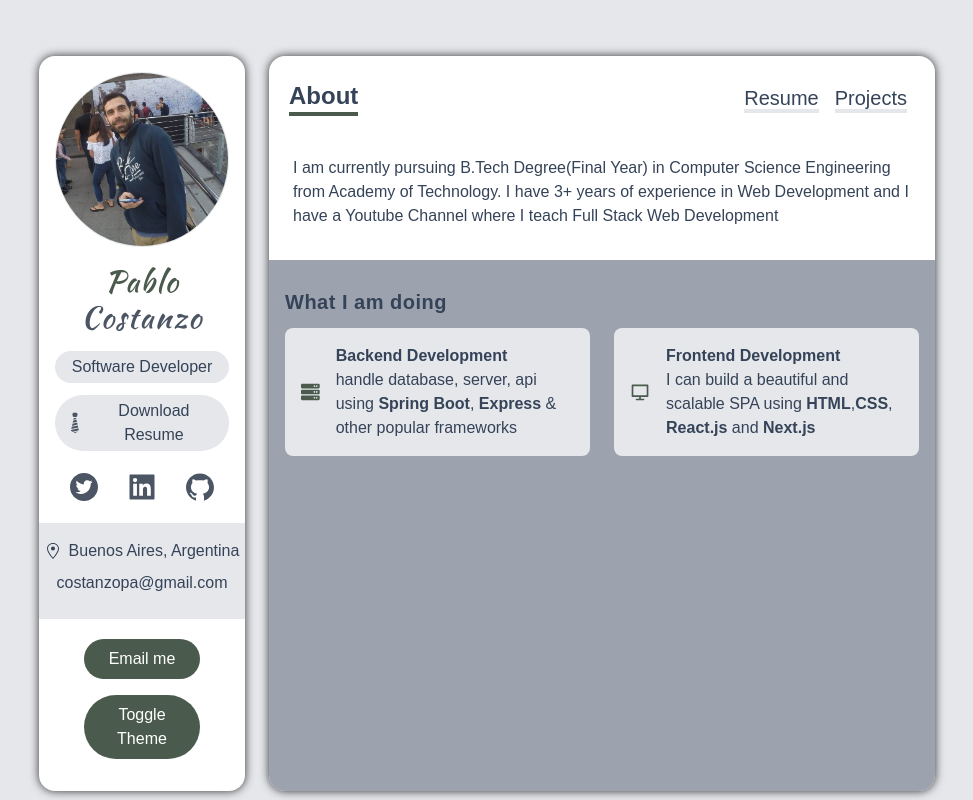
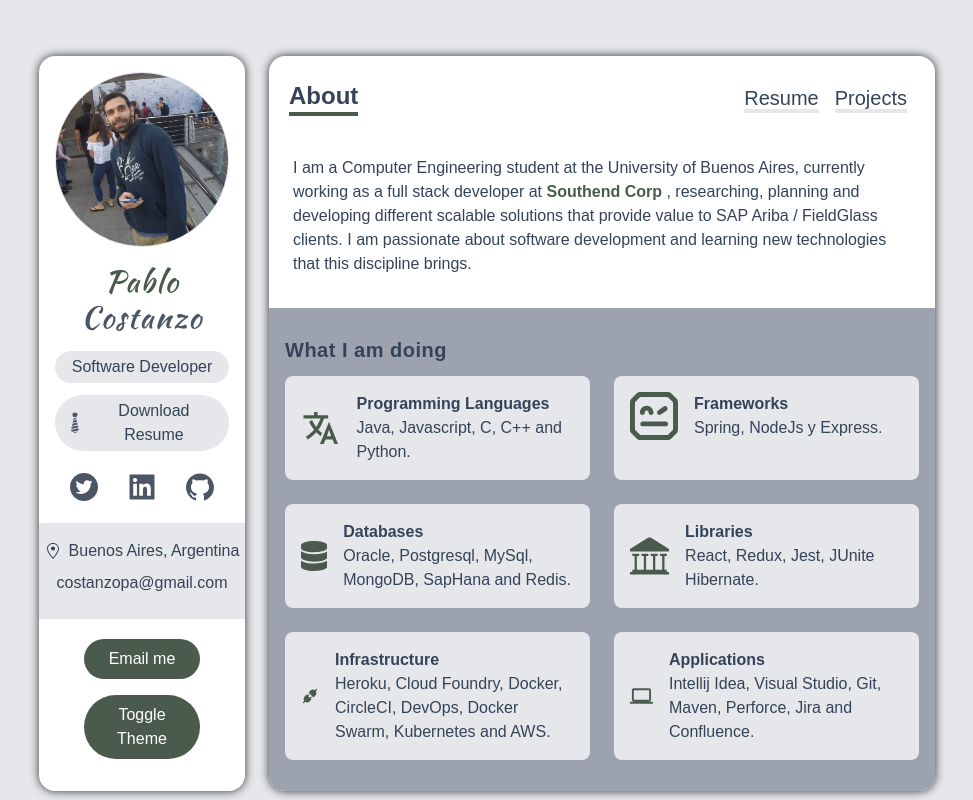
Before and after one commit to pacostanzo/portfolio, a Next.js app: page / in a window 1280 px wide. Shown: the whole page, without its empty margins (153-1126 px from the left). Built offline with nearby package versions, Linux system fonts and the light colour scheme.

Commit message:
About page update

```diff
--- a/pages/index.tsx
+++ b/pages/index.tsx
@@ -8,10 +8,20 @@ const About: NextPage = () => {
   return (
     <div className="flex flex-col flex-grow px-6 pt-1 ">
       <h6 className="my-3 text-base font-medium">
-        I am currently pursuing B.Tech Degree(Final Year) in Computer Science
-        Engineering from Academy of Technology. I have 3+ years of experience in
-        Web Development and I have a Youtube Channel where I teach Full Stack
-        Web Development
+        I am a Computer Engineering student at the University of Buenos Aires,
+        currently working as a full stack developer at{' '}
+        <a
+          href="https://southend.com.ar/en/home-eng/"
+          className="text-green-800 font-bold"
+          target="_blank"
+        >
+          {' '}
+          Southend Corp
+        </a>{' '}
+        , researching, planning and developing different scalable solutions that
+        provide value to SAP Ariba / FieldGlass clients. I am passionate about
+        software development and learning new technologies that this discipline
+        brings.
       </h6>
       <div
         className="flex-grow p-4 mt-5 bg-gray-400 dark:bg-dark-100 "
--- a/public/data/about.ts
+++ b/public/data/about.ts
@@ -1,19 +1,41 @@
-import { RiComputerLine } from "react-icons/ri";
-import { FaServer } from "react-icons/fa";
+import { IoLanguageSharp } from "react-icons/io5";
+import { SiRobotframework } from "react-icons/si";
+import { FaDatabase } from "react-icons/fa";
+import { ImLibrary } from "react-icons/im";
+import { AiFillApi } from "react-icons/ai";
+import { MdComputer } from "react-icons/md";
 
 import { Service } from "../../types/Service";
 
 export const services: Service[] = [
     {
-        Icon: FaServer,
-        title: "Backend  Development",
-        about:
-            "handle database, server, api using <b>Spring Boot</b>, <b>Express</b> & other popular frameworks",
+        Icon: IoLanguageSharp,
+        title: "Programming Languages",
+        about: "Java, Javascript, C, C++ and Python.",
     },
     {
-        Icon: RiComputerLine,
-        title: "Frontend Development",
-        about:
-            "I can build a beautiful and scalable SPA using <b> HTML</b>,<b>CSS</b>, <b>React.js</b> and  <b>Next.js</b>",
-    }
+        Icon: SiRobotframework,
+        title: "Frameworks",
+        about: "Spring, NodeJs y Express.",
+    },
+    {
+        Icon: FaDatabase,
+        title: 'Databases',
+        about: 'Oracle, Postgresql, MySql, MongoDB, SapHana and Redis.',
+    },
+    {
+        Icon: ImLibrary,
+        title: 'Libraries',
+        about: 'React, Redux, Jest, JUnite Hibernate.',
+    },
+    {
+        Icon: AiFillApi,
+        title: 'Infrastructure',
+        about: 'Heroku, Cloud Foundry, Docker, CircleCI, DevOps, Docker Swarm, Kubernetes and AWS.',
+    },
+    {
+        Icon: MdComputer,
+        title: 'Applications',
+        about: 'Intellij Idea, Visual Studio, Git, Maven, Perforce, Jira and Confluence.',
+    },
 ];
```
